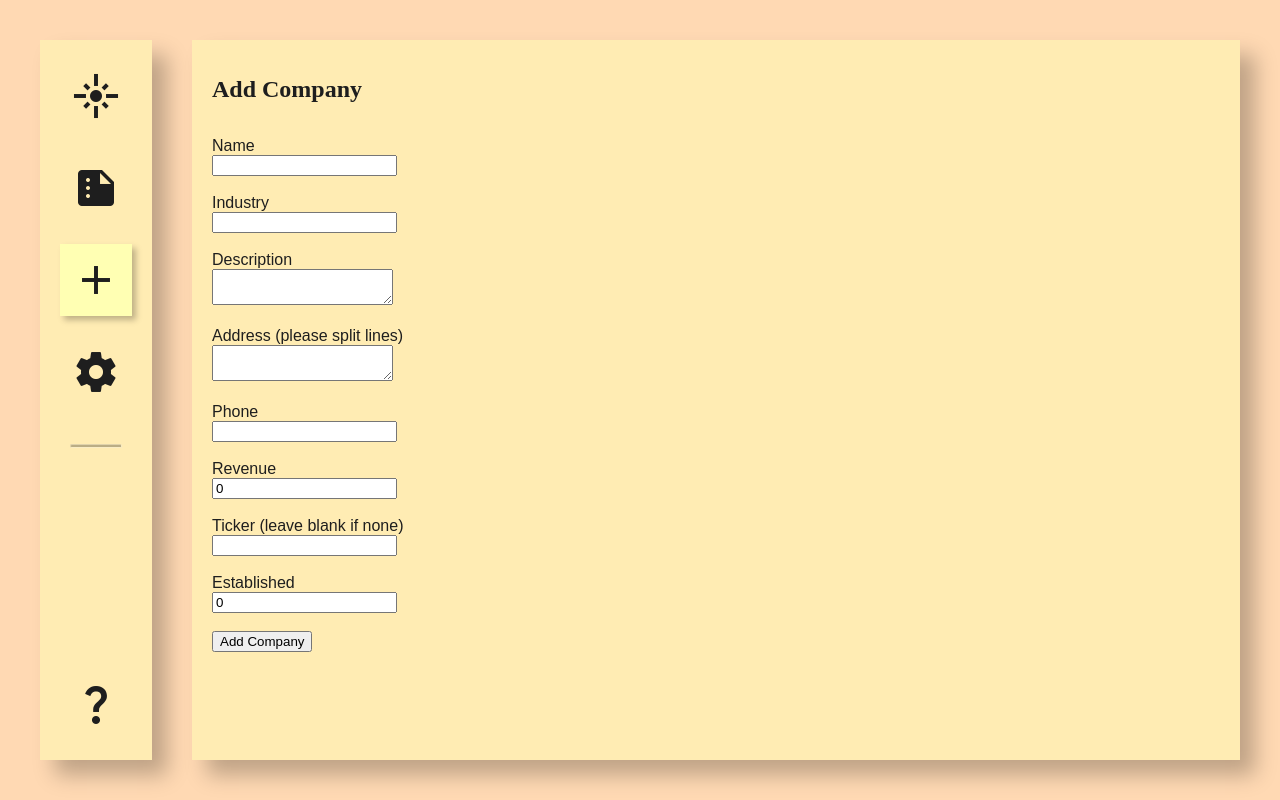
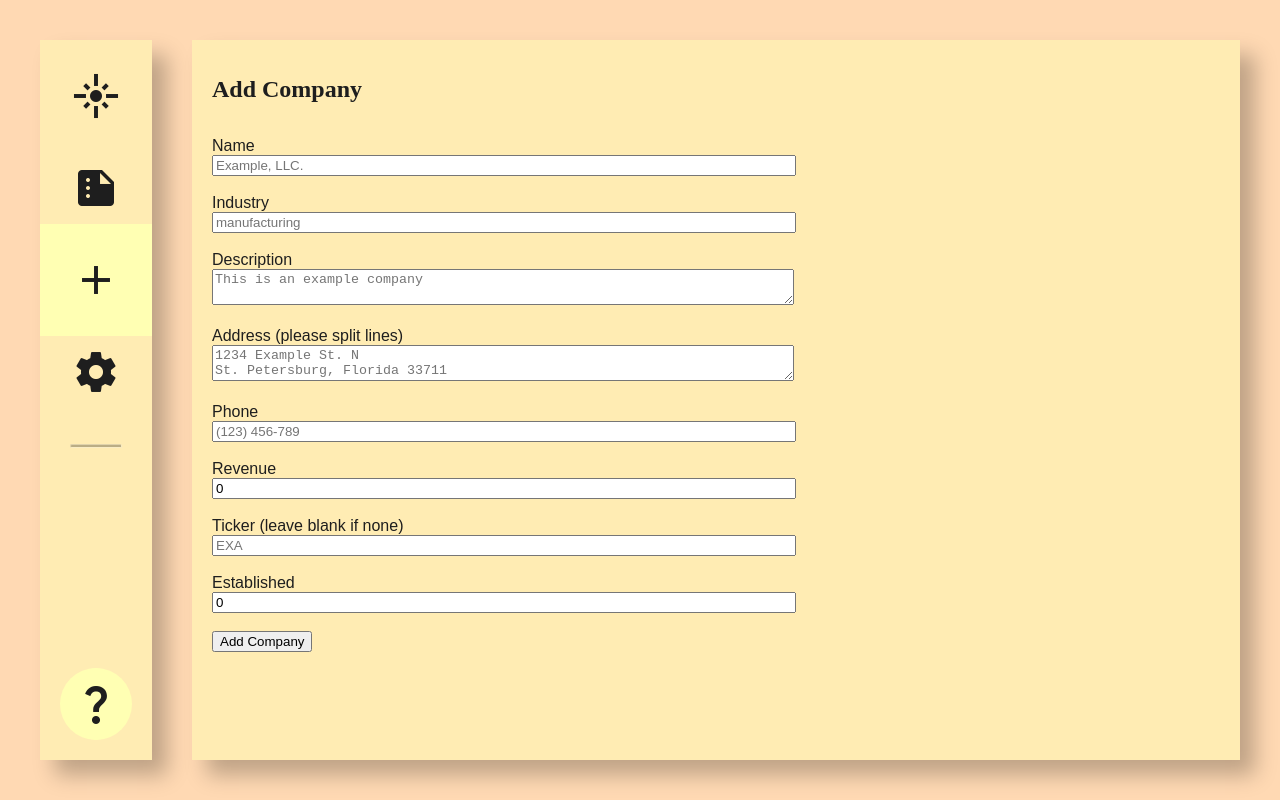
Before and after one commit to Et-17/Helios, a Vue app: page / in a window 1280 px wide. Both pictures are taken after a click on the element "add". Built offline with nearby package versions, Linux system fonts and the light colour scheme; a web font is replaced by a local one.

Commit message:
Some visual improvements

```diff
--- a/src/AddCompany.vue
+++ b/src/AddCompany.vue
@@ -35,28 +35,28 @@ async function submit() {
     <h1 id="add-company-header">Add Company</h1><br>
     <form @submit.prevent="submit" id="add-form">
       <label>Name</label><br />
-      <input type="text" v-model="name" name="name"><br /><br />
+      <input type="text" v-model="name" name="name" placeholder="Example, LLC."><br /><br />
 
       <label>Industry</label><br />
-      <input type="text" v-model="genre" name="genre"><br /><br />
+      <input type="text" v-model="genre" name="genre" placeholder="manufacturing"><br /><br />
 
       <label>Description</label><br />
-      <textarea v-model="description" name="description"></textarea><br /><br />
+      <textarea v-model="description" name="description" placeholder="This is an example company"></textarea><br /><br />
 
       <label>Address (please split lines)</label><br />
-      <textarea v-model="address" name="address"></textarea><br /><br />
+      <textarea v-model="address" name="address" placeholder="1234 Example St. N&NewLine;St. Petersburg, Florida 33711"></textarea><br /><br />
 
       <label>Phone</label><br />
-      <input type="text" v-model="phone" name="phone"><br><br>
+      <input type="text" v-model="phone" name="phone" placeholder="(123) 456-789"><br><br>
 
       <label>Revenue</label><br>
-      <input type="number" v-model="revenue" name="revenue"><br><br>
+      <input type="number" v-model="revenue" name="revenue" placeholder="45000000"><br><br>
 
       <label>Ticker (leave blank if none)</label><br>
-      <input type="text" v-model="ticker" name="ticker"><br><br>
+      <input type="text" v-model="ticker" name="ticker" placeholder="EXA"><br><br>
 
       <label>Established</label><br>
-      <input type="number" v-model="established" name="established"><br><br>
+      <input type="number" v-model="established" name="established" placeholder="1976"><br><br>
 
       <button type="submit">Add Company</button>
     </form>
@@ -66,6 +66,11 @@ async function submit() {
 <style lang="scss">
 #add-form {
   font-family: 'Montserrat', sans-serif;
+  width: 45vw;
+
+  input, textarea {
+    width: 100%;
+  }
 }
 
 #add-company-header {
--- a/src/App.vue
+++ b/src/App.vue
@@ -37,6 +37,7 @@ onMounted(update_companies)
   --palette-card: #FFECB3;
   // --palette-highlight: #FFB3D9;
   --palette-highlight: #FFFFB3;
+  --palette-highlight-2: #ECFFB3;
   // --palette-help: #B3FFD9;
   --palette-help: #C6FFB3;
   --outer-gutter: 40px;
--- a/src/Help/Help.vue
+++ b/src/Help/Help.vue
@@ -98,6 +98,7 @@ onUnmounted(async function () {
   background-color: var(--palette-help);
   box-shadow: var(--card-shadow);
   top: calc((100vh - 2 * var(--outer-gutter)) * 0.7 + var(--outer-gutter));
+  font-family: 'Montserrat', sans-serif;
 }
 
 .help-menu-button {
--- a/src/Settings/Settings.vue
+++ b/src/Settings/Settings.vue
@@ -18,12 +18,16 @@ import { vHelpText } from '../Help/help';
       v-help-text="{ id: 'human-readable-data', text: 'This controls whether or not formatting is applied to the data displayed on the company list.' }"
       for="data-formatting">Use human readable data</label>
     <br>
+    <input type="checkbox" name="high-contrast-mode">
+    <label class="option-label" for="high-contrast-mode">High contrast mode</label>
+    <br>
   </div>
 </template>
 
 <style lang="scss">
 #settings-container {
   width: 45vw;
+  line-height: 150%;
 }
 
 #settings-label {
@@ -34,5 +38,6 @@ import { vHelpText } from '../Help/help';
 
 .option-label {
   font-family: 'Montserrat', sans-serif;
+  line-height: 250%;
 }
 </style>
--- a/src/Sidebar/Sidebar.vue
+++ b/src/Sidebar/Sidebar.vue
@@ -61,7 +61,7 @@ watch(show_help_menu, async function (new_val: boolean) {
 
 <template>
   <div id="sidebar">
-    <div id="active-page-indicator" :style="{ top: indicator_top }">
+    <div id="active-page-indicator" :style="{ top: `calc(${indicator_top} - 1 * var(--inner-gutter))` }">
     </div>
     <PageBox v-for="[name, icon] in pages" :icon="icon" @click="current_page = name" ref="page_boxs" />
     <hr id="button-section-division">
@@ -104,10 +104,11 @@ watch(show_help_menu, async function (new_val: boolean) {
 
 #active-page-indicator {
   position: absolute;
-  width: var(--icon-box-size);
-  height: var(--icon-box-size);
+  width: calc(var(--icon-box-size) + 2 * var(--inner-gutter));
+  left: 0px;
+  height: calc(var(--icon-box-size) + 2 * var(--inner-gutter));
   background-color: var(--palette-highlight);
-  box-shadow: var(--selector-shadow);
+  // box-shadow: var(--selector-shadow);
   transition: top 0.25s;
 }
 
@@ -118,11 +119,15 @@ watch(show_help_menu, async function (new_val: boolean) {
 
   * {
     border-radius: 100%;
+    background-color: var(--palette-highlight);
   }
 }
 
 .bottom-active {
-  background-color: var(--palette-highlight);
+  background-color: var(--palette-highlight-2) !important;
+  * {
+    background-color: var(--palette-highlight-2) !important;
+  }
   box-shadow: var(--selector-shadow);
 }
 
```
